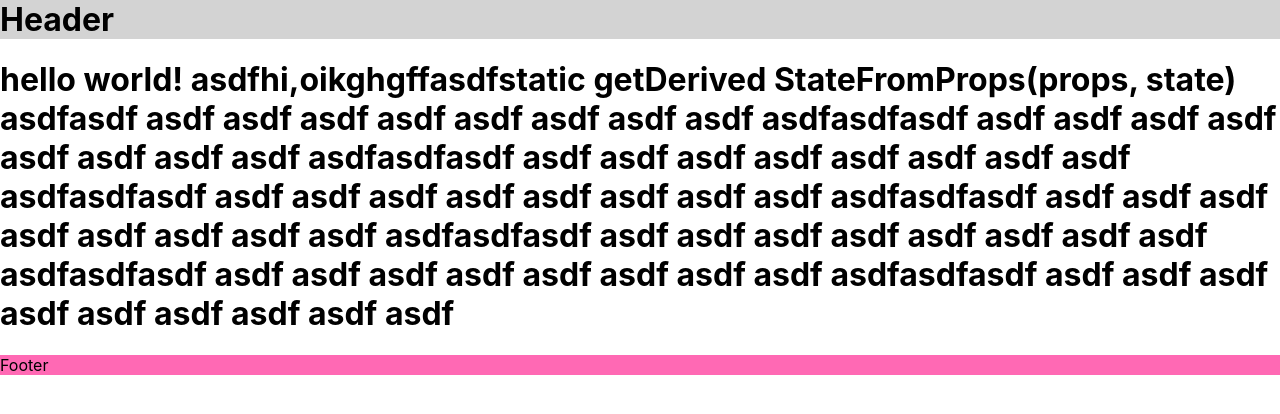
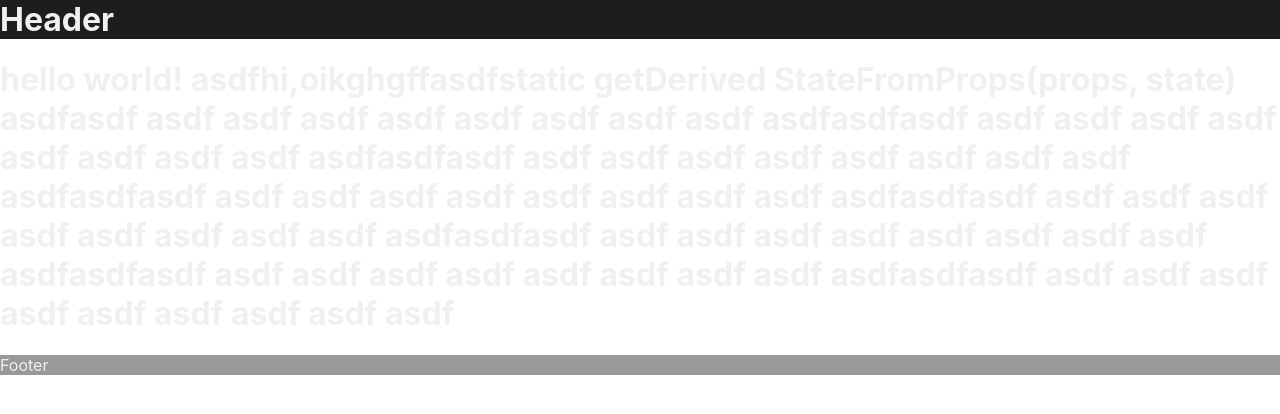
Before and after one commit to VB2webD/my-new-homepage, a Next.js app: page / in a window 1280 px wide. Shown: the top 414 px of the page. Built offline with nearby package versions, Linux system fonts and the light colour scheme.

Commit message:
add: basic styling color themes

```diff
--- a/src/app/components/layout/Footer.jsx
+++ b/src/app/components/layout/Footer.jsx
@@ -16,8 +16,11 @@ export default Footer;
 _________*/
 
 const StyledFooter = styled.footer`
-  background-color: hotpink;
+  background-color: var(--color-bg-footer);
+  width: 100vw;
+
   p {
     margin: 0;
+    color: var(--color-font-headlines);
   }
 `;
--- a/src/app/components/layout/Header.jsx
+++ b/src/app/components/layout/Header.jsx
@@ -16,7 +16,8 @@ export default Header;
 _________*/
 
 const StyledHeader = styled.header`
-  background-color: lightgrey;
+  background-color: var(--color-bg-header);
+  width: 100vw;
 
   h1 {
     margin: 0;
--- a/styles/globalStyles.js
+++ b/styles/globalStyles.js
@@ -2,7 +2,11 @@ import { createGlobalStyle } from "styled-components";
 
 const globalStyles = createGlobalStyle`
 :root {
+--color-font-headlines: rgb(240 240 240);
+--color-font-regular: rgb(113,153,153);
 --color-bg-main: rgb(0 0 0 / 90%);
+--color-bg-header: rgb(29 29 29);
+--color-bg-footer: rgb(153,153,153);
 }
 
 html,
@@ -13,14 +17,22 @@ body {
     Ubuntu, Cantarell, Fira Sans, Droid Sans, Helvetica Neue, sans-serif;
 }
 
+* {
+  box-sizing: border-box;
+  color: var(--color-font-regular);
+}
+
+h1,h2,h3 {
+  color: var(--color-font-headlines)
+}
+
 a {
   color: inherit;
   text-decoration: none;
 }
 
-* {
-  box-sizing: border-box;
-}
+
+
 `;
 
 export default globalStyles;
```
